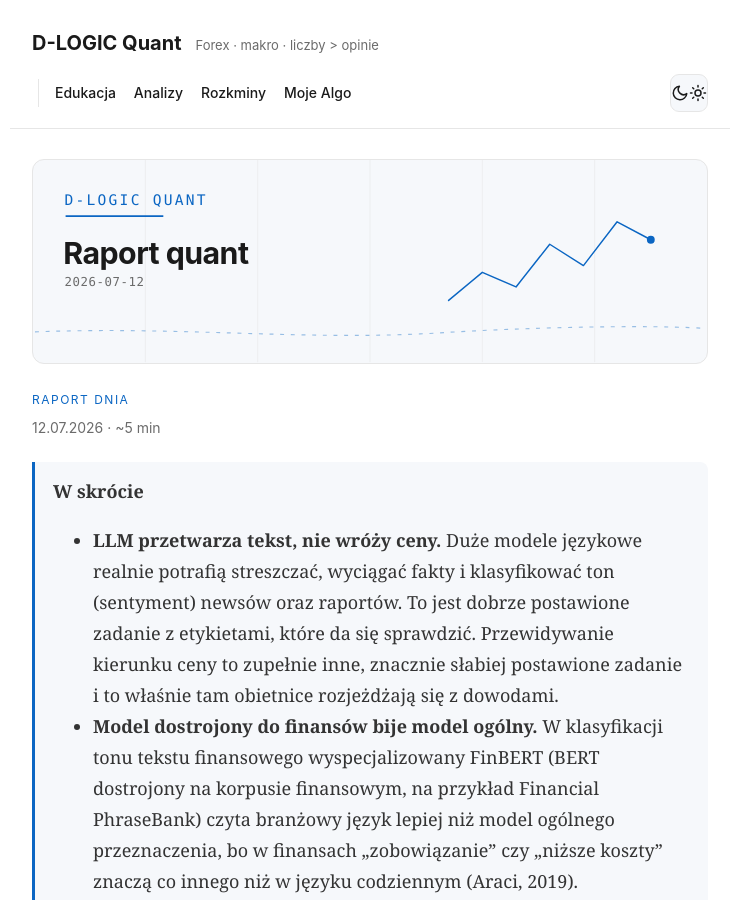
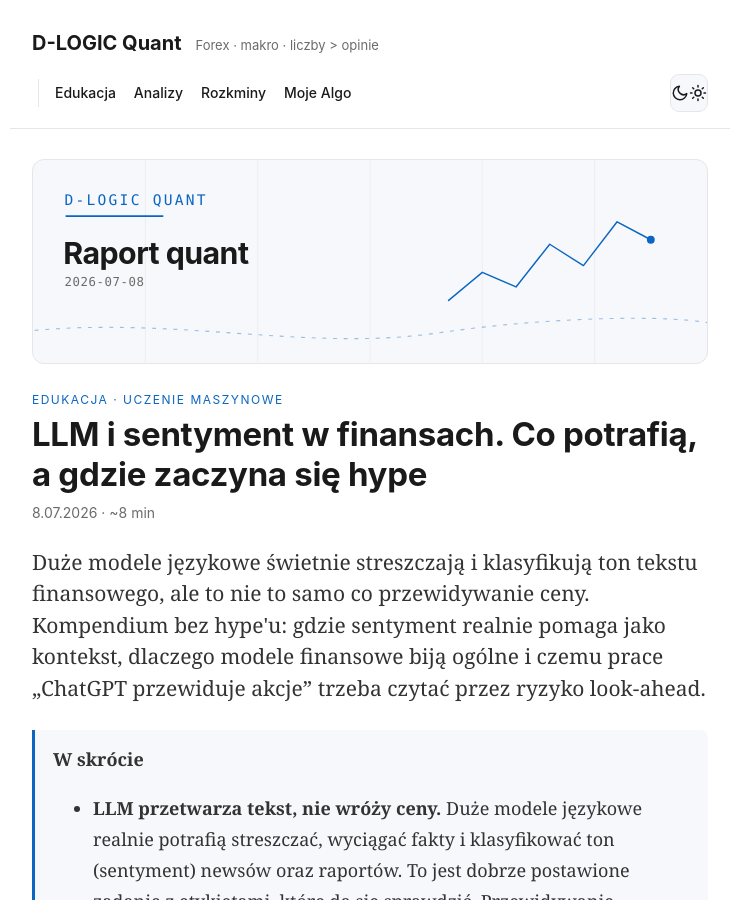
Before and after one commit to rdemb/dlogic-quant, a Jekyll site: the page built from _posts/2026-07-08-llm-i-sentyment-w-finansach.md, in a window 1280 px wide and 900 px high. Shown: the whole window, without its empty margins (270-1009 px from the left). Built offline with Jekyll 4.4.1, drawn with Linux system fonts in a browser that asks for light colours; some of the changed text lies outside the part shown.

Commit message:
fix: napraw niepoprawny YAML front-matter (wewnetrzne proste cudzyslowy -> typograficzne)
5 postow (basel, data-snooping, klasyka, llm, kombinatoryka) mialo prosty cudzyslow w description/dek wewnatrz wartosci YAML, co lamalo parsowanie front-matter i dawalo fantomowe permalinki /2026/07/12/... z dziedziczona kategoria analizy. To byla prawdziwa przyczyna, nie cache.

Co-Authored-By: Claude Opus 4.8 <noreply@anthropic.com>

```diff
--- a/_posts/2026-07-08-llm-i-sentyment-w-finansach.md
+++ b/_posts/2026-07-08-llm-i-sentyment-w-finansach.md
@@ -1,10 +1,10 @@
 ---
 title: "LLM i sentyment w finansach. Co potrafią, a gdzie zaczyna się hype"
-description: "Analiza sentymentu tekstu finansowego to realne, dobrze postawione zadanie klasyfikacji, w którym modele dostrojone do języka finansów (FinBERT) biją modele ogólne. Ale przewidywanie ceny przez ChatGPT to inna liga: głośne prace typu „Can ChatGPT Forecast Stock Price Movements" trzeba czytać przez ryzyko look-ahead, przeciek danych z treningu i publikacyjny bias. Uczciwy wniosek: LLM to narzędzie do tekstu i kontekstu, nie wyrocznia cenowa. Źródła: FinBERT, FinGPT, BloombergGPT, Lopez-Lira i Tang, przeglądy Financial LLMs."
+description: "Analiza sentymentu tekstu finansowego to realne, dobrze postawione zadanie klasyfikacji, w którym modele dostrojone do języka finansów (FinBERT) biją modele ogólne. Ale przewidywanie ceny przez ChatGPT to inna liga: głośne prace typu „Can ChatGPT Forecast Stock Price Movements” trzeba czytać przez ryzyko look-ahead, przeciek danych z treningu i publikacyjny bias. Uczciwy wniosek: LLM to narzędzie do tekstu i kontekstu, nie wyrocznia cenowa. Źródła: FinBERT, FinGPT, BloombergGPT, Lopez-Lira i Tang, przeglądy Financial LLMs."
 date: 2026-07-08 19:00:00 +0200
 eyebrow: "Edukacja · uczenie maszynowe"
 category: edukacja
-dek: "Duże modele językowe świetnie streszczają i klasyfikują ton tekstu finansowego, ale to nie to samo co przewidywanie ceny. Kompendium bez hype'u: gdzie sentyment realnie pomaga jako kontekst, dlaczego modele finansowe biją ogólne i czemu prace „ChatGPT przewiduje akcje" trzeba czytać przez ryzyko look-ahead."
+dek: "Duże modele językowe świetnie streszczają i klasyfikują ton tekstu finansowego, ale to nie to samo co przewidywanie ceny. Kompendium bez hype'u: gdzie sentyment realnie pomaga jako kontekst, dlaczego modele finansowe biją ogólne i czemu prace „ChatGPT przewiduje akcje” trzeba czytać przez ryzyko look-ahead."
 readingTime: 8
 tags: ["LLM", "duże modele językowe", "analiza sentymentu", "FinBERT", "FinGPT", "BloombergGPT", "ChatGPT", "NLP", "przetwarzanie języka naturalnego", "look-ahead", "data leakage", "sentyment", "quant", "Forex"]
 ---
```
Also changed, not shown: _posts/2026-07-04-regulacja-bankow-basel-kapital-bufory.md (+1 -1 lines), _posts/2026-07-05-data-snooping-jak-finanse-sie-oszukuja.md (+2 -2 lines), _posts/2026-07-08-czego-uczy-klasyka-spekulacji.md (+1 -1 lines), _posts/2026-07-11-kombinatoryka-i-przestrzen-hipotez.md (+1 -1 lines).
